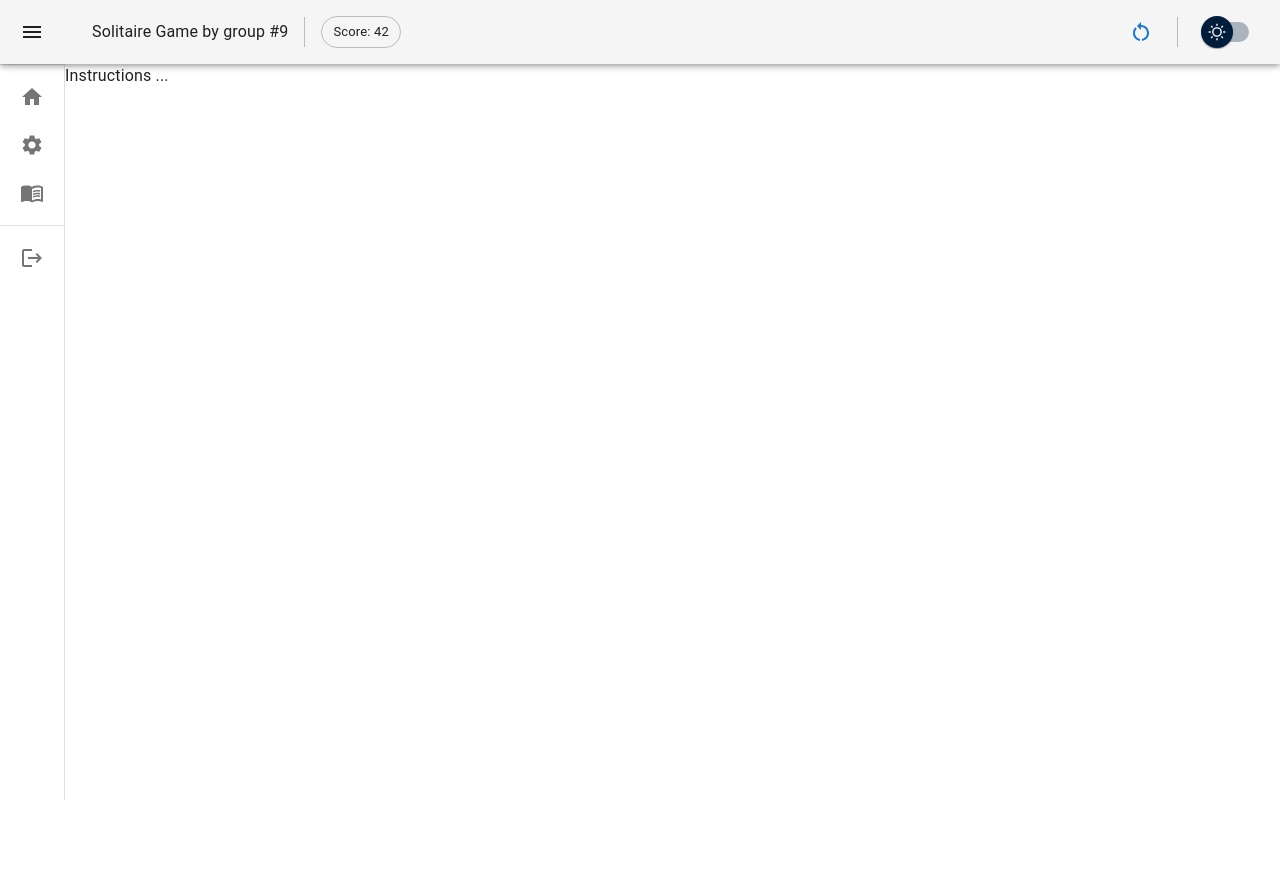
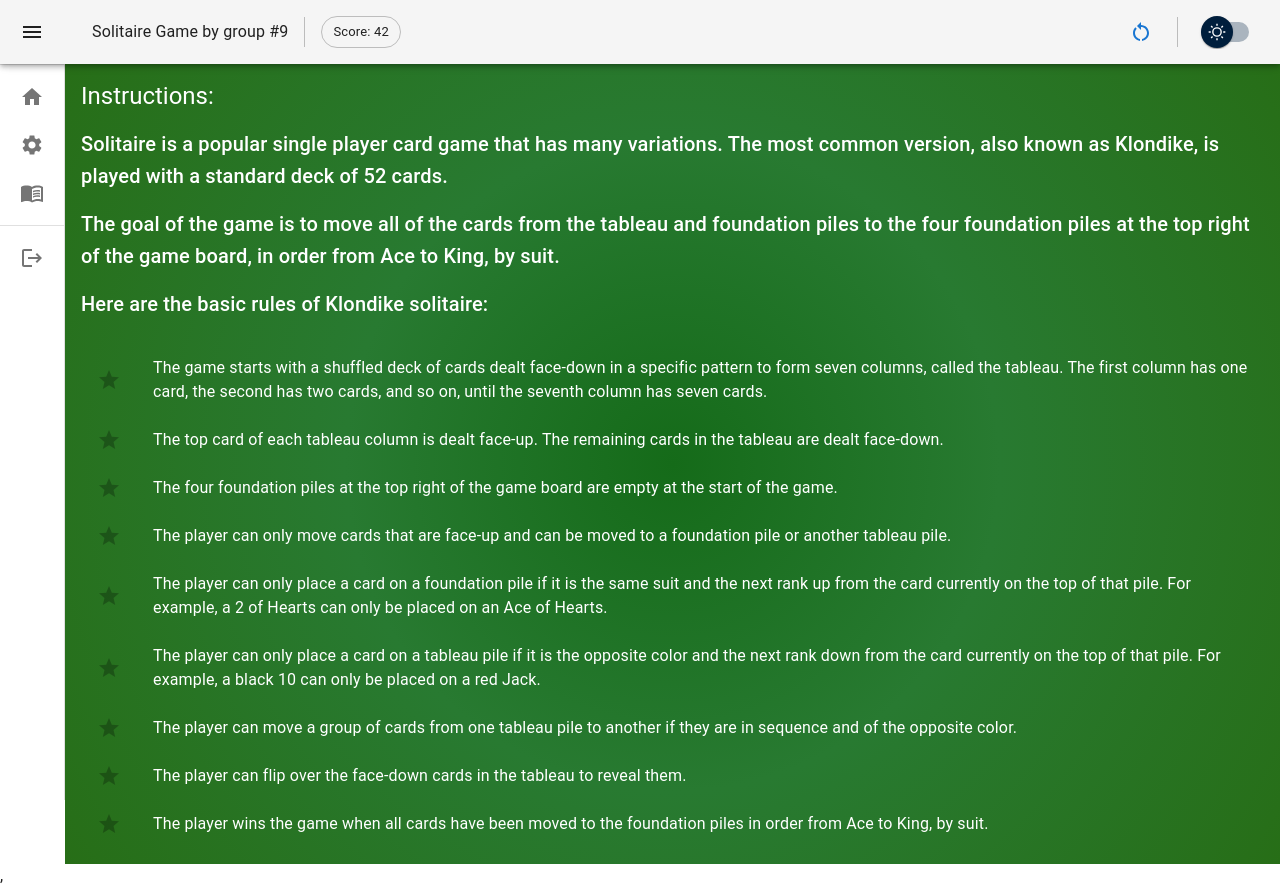
Before and after one commit to kalapyha/solitaire-group-9, a React (Create React App) app: page /instructions in a window 1280 px wide. Before the commit the page ends 800 px from the top, so only its background shows below. Built offline with nearby package versions, Linux system fonts and the light colour scheme.

Commit message:
chore: added instructions page

```diff
--- a/src/components/Deck/Deck.tsx
+++ b/src/components/Deck/Deck.tsx
@@ -12,6 +12,7 @@ type DeckdProps = {
 const Deck = ({ cardsArray, autoReveal = true }: DeckdProps) => {
     return (
         <Box>
+            {/* TODO Stack is causing some issues with dnd, need to be updated */}
             <Stack spacing={-42}>
                 {cardsArray.map(({ value, cardSuit, isFaceDown, image }: CardType, i) => (
                     <Card
--- a/src/components/Drawer/Drawer.tsx
+++ b/src/components/Drawer/Drawer.tsx
@@ -18,6 +18,7 @@ import Navigation from './components/Navigation';
 import { Routes, Route } from 'react-router-dom';
 import Board from '../Board/Board';
 import Settings from '../Settings/Settings';
+import Instructions from '../Instructions/Instructions';
 
 const drawerWidth = 240;
 
@@ -148,7 +149,7 @@ export default function MiniDrawer() {
 
                 <Routes>
                     <Route path="/settings" element={<Settings />}></Route>
-                    <Route path="/instructions" element={<div>Instructions ...</div>}></Route>
+                    <Route path="/instructions" element={<Instructions />}></Route>
                     <Route path="/" element={<Board />}></Route>
                 </Routes>
             </Box>
--- a/src/components/Drawer/components/Reset.tsx
+++ b/src/components/Drawer/components/Reset.tsx
@@ -3,12 +3,20 @@ import RestartAltIcon from '@mui/icons-material/RestartAlt';
 import IconButton from '@mui/material/IconButton';
 import { useDispatch } from 'react-redux';
 import { scoreReset } from '../../../features/score/scoreSlice';
+import { resetCards } from '../../../features/score/tableauSlice';
 
 const Reset = () => {
     const dispatch = useDispatch();
 
     return (
-        <IconButton aria-label="Reset" color="primary" onClick={() => dispatch(scoreReset())}>
+        <IconButton
+            aria-label="Reset"
+            color="primary"
+            onClick={() => {
+                dispatch(resetCards());
+                dispatch(scoreReset());
+            }}
+        >
             <RestartAltIcon />
         </IconButton>
     );
--- /dev/null
+++ b/src/components/Instructions/Instructions.tsx
@@ -0,0 +1,66 @@
+import Box from '@mui/material/Box';
+import React from 'react';
+import { styled } from '@mui/material';
+import ListItem from '@mui/material/ListItem';
+import ListItemText from '@mui/material/ListItemText';
+import List from '@mui/material/List';
+import ListItemIcon from '@mui/material/ListItemIcon';
+import StarIcon from '@mui/icons-material/Star';
+import Typography from '@mui/material/Typography';
+
+const rulesArray: string[] = [
+    'The game starts with a shuffled deck of cards dealt face-down in a specific pattern to form seven columns, called the tableau. The first column has one card, the second has two cards, and so on, until the seventh column has seven cards.',
+    'The top card of each tableau column is dealt face-up. The remaining cards in the tableau are dealt face-down.',
+    'The four foundation piles at the top right of the game board are empty at the start of the game.',
+    'The player can only move cards that are face-up and can be moved to a foundation pile or another tableau pile.',
+    'The player can only place a card on a foundation pile if it is the same suit and the next rank up from the card currently on the top of that pile. For example, a 2 of Hearts can only be placed on an Ace of Hearts.',
+    'The player can only place a card on a tableau pile if it is the opposite color and the next rank down from the card currently on the top of that pile. For example, a black 10 can only be placed on a red Jack.',
+    'The player can move a group of cards from one tableau pile to another if they are in sequence and of the opposite color.',
+    'The player can flip over the face-down cards in the tableau to reveal them.',
+    'The player wins the game when all cards have been moved to the foundation piles in order from Ace to King, by suit.',
+];
+const StyledTypography = styled(Typography)(({ theme }) => ({
+    marginBottom: theme.spacing(2),
+    color: theme.palette.common.white,
+}));
+const StyledListItemText = styled(ListItemText)(({ theme }) => ({
+    color: theme.palette.common.white,
+}));
+
+const Instructions = () => {
+    return (
+        <Box
+            style={{
+                background:
+                    'radial-gradient(circle, rgba(21,107,25,1) 0%, rgba(40,122,49,1) 45%, rgba(39,110,23,1) 100%)',
+                padding: 16,
+                height: '100vh',
+            }}
+        >
+            <StyledTypography variant="h5">Instructions:</StyledTypography>
+            <StyledTypography variant="h6">
+                Solitaire is a popular single player card game that has many variations. The most common version, also
+                known as Klondike, is played with a standard deck of 52 cards.
+            </StyledTypography>
+            <StyledTypography variant="h6">
+                The goal of the game is to move all of the cards from the tableau and foundation piles to the four
+                foundation piles at the top right of the game board, in order from Ace to King, by suit.
+            </StyledTypography>
+            <StyledTypography variant="h6">Here are the basic rules of Klondike solitaire:</StyledTypography>
+            <List>
+                {rulesArray.map((rule, i) => {
+                    return (
+                        <ListItem key={i}>
+                            <ListItemIcon>
+                                <StarIcon color="disabled" />
+                            </ListItemIcon>
+                            <StyledListItemText primary={rule} />
+                        </ListItem>
+                    );
+                })}
+            </List>
+        </Box>
+    );
+};
+
+export default Instructions;
--- a/src/features/score/tableauSlice.ts
+++ b/src/features/score/tableauSlice.ts
@@ -55,10 +55,20 @@ const tableauSlice = createSlice({
         todoTableau: (state) => {
             state;
         },
+        resetCards: (state) => {
+            const newShuffledArray = shuffleArray(deckArray);
+            state.deckStack.cards = newShuffledArray.slice(0, 24);
+            state.tableau1.cards = newShuffledArray.slice(24, 25);
+            state.tableau2.cards = newShuffledArray.slice(25, 27);
+            state.tableau3.cards = newShuffledArray.slice(27, 30);
+            state.tableau4.cards = newShuffledArray.slice(30, 34);
+            state.tableau5.cards = newShuffledArray.slice(34, 39);
+            state.tableau6.cards = newShuffledArray.slice(45, 52);
+        },
     },
 });
 
-export const { todoTableau } = tableauSlice.actions;
+export const { todoTableau, resetCards } = tableauSlice.actions;
 
 export const deckStack = (state: RootState) => state.cards.deckStack;
 export const tableau1 = (state: RootState) => state.cards.tableau1;
```
